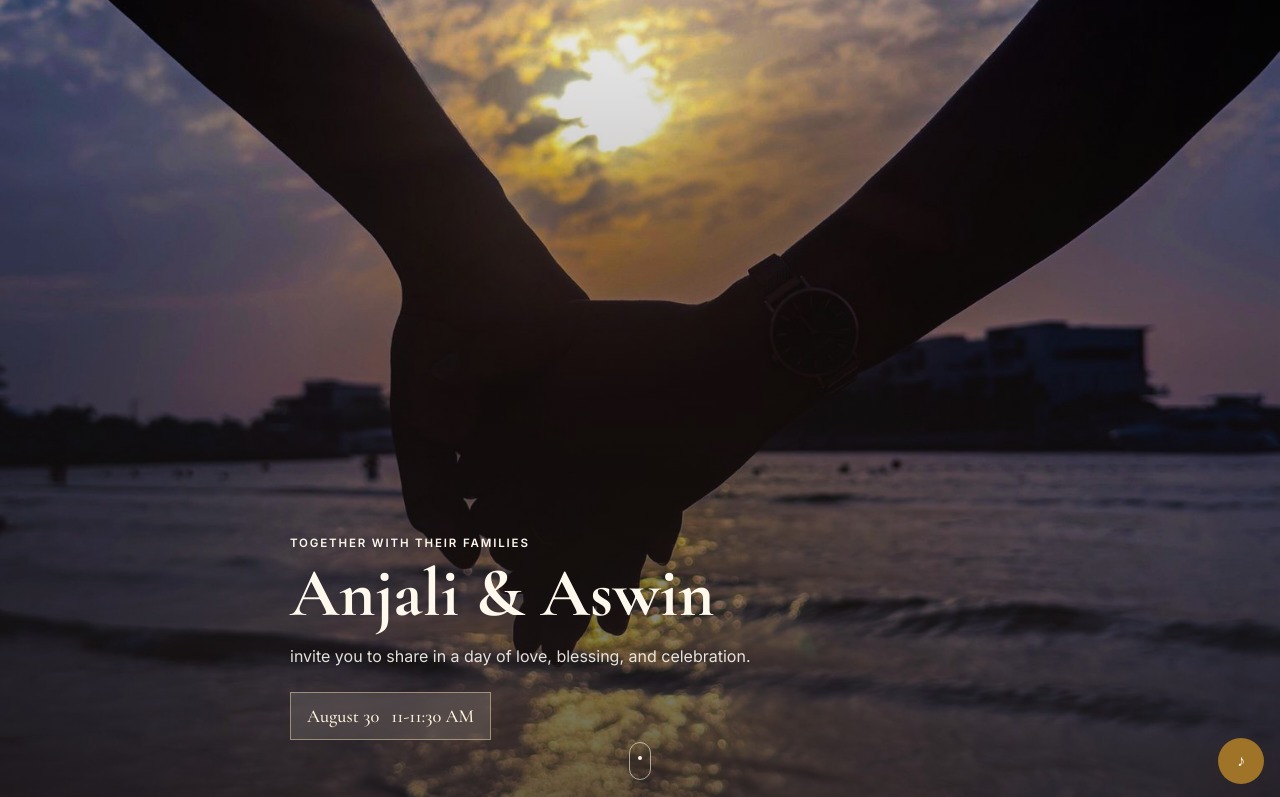
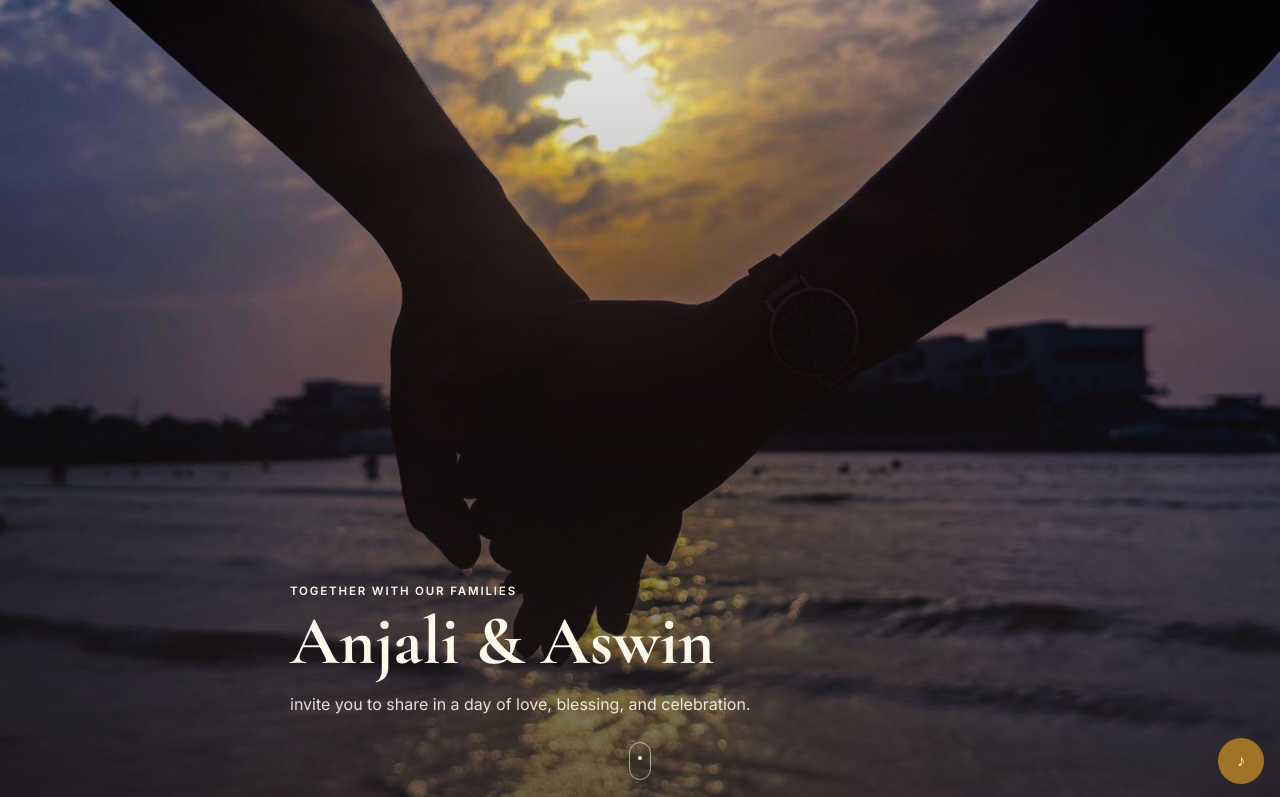
Before and after one commit to Anjalislal/WEDDING, a plain HTML site: page index.html in a window 1280 px wide. Both pictures are taken after a click on the button "Open Invitation". Shown: the top 797 px of the page. Drawn offline with nearby package versions, Linux system fonts and the light colour scheme.

Commit message:
changing the message

```diff
--- a/index.html
+++ b/index.html
@@ -40,13 +40,13 @@
       <section class="hero reveal">
         <div class="hero__media" id="heroPhoto"></div>
         <div class="hero__content">
-          <p class="eyebrow">Together With Their Families</p>
+          <p class="eyebrow">Together With Our Families</p>
           <h2 id="coupleNames">[Bride Namel] &amp; [Groom Name]</h2>
           <p class="hero__line" id="weddingLine">invite you to share in a day of love, blessing, and celebration.</p>
-          <div class="event-card">
+          <!-- <div class="event-card">
             <span id="eventDate">[Wedding Date]</span>
             <span id="eventTime">[Wedding Time]</span>
-          </div>
+          </div> -->
         </div>
         <div class="scroll-indicator" aria-hidden="true">
           <span></span>
```
